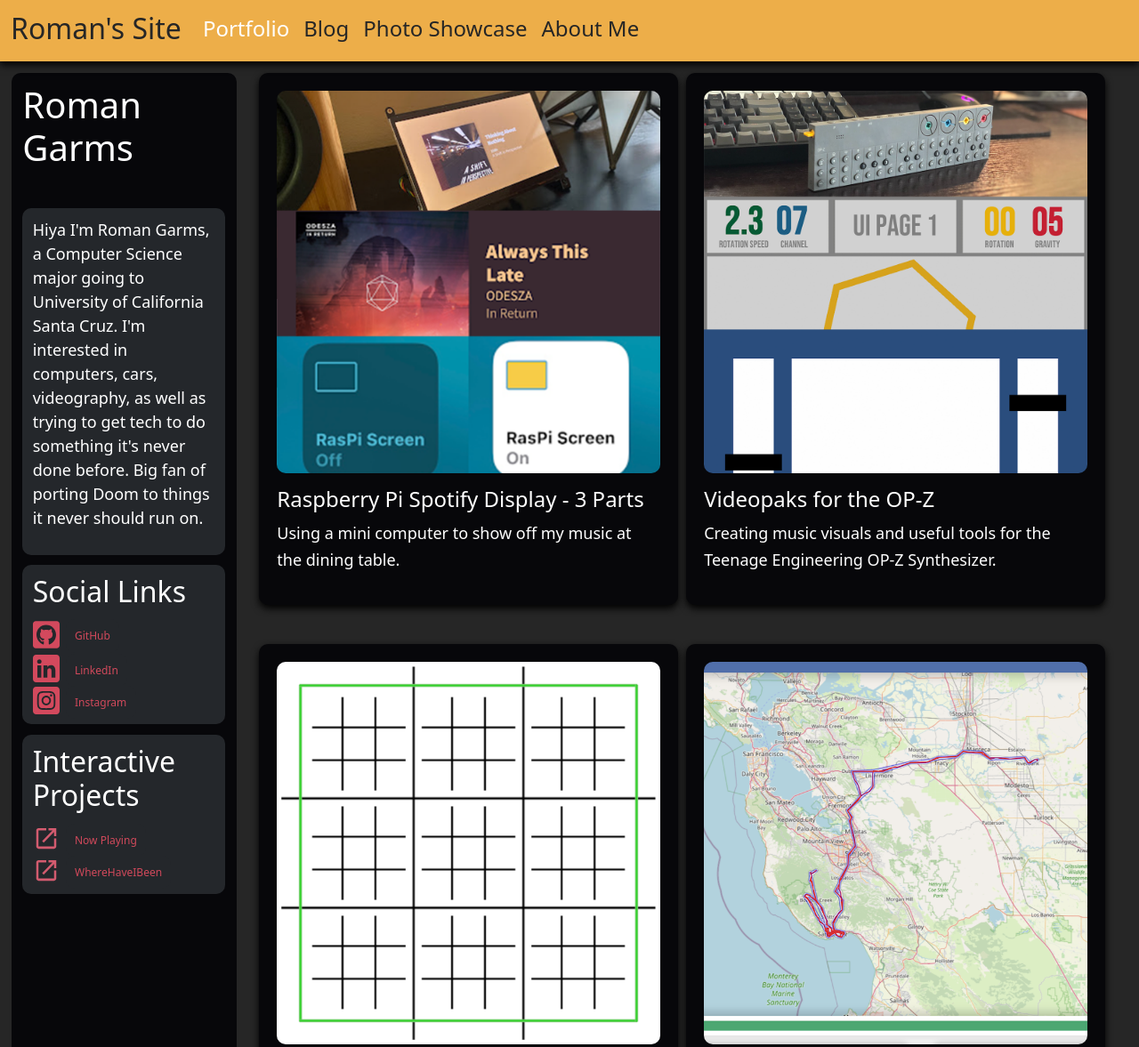
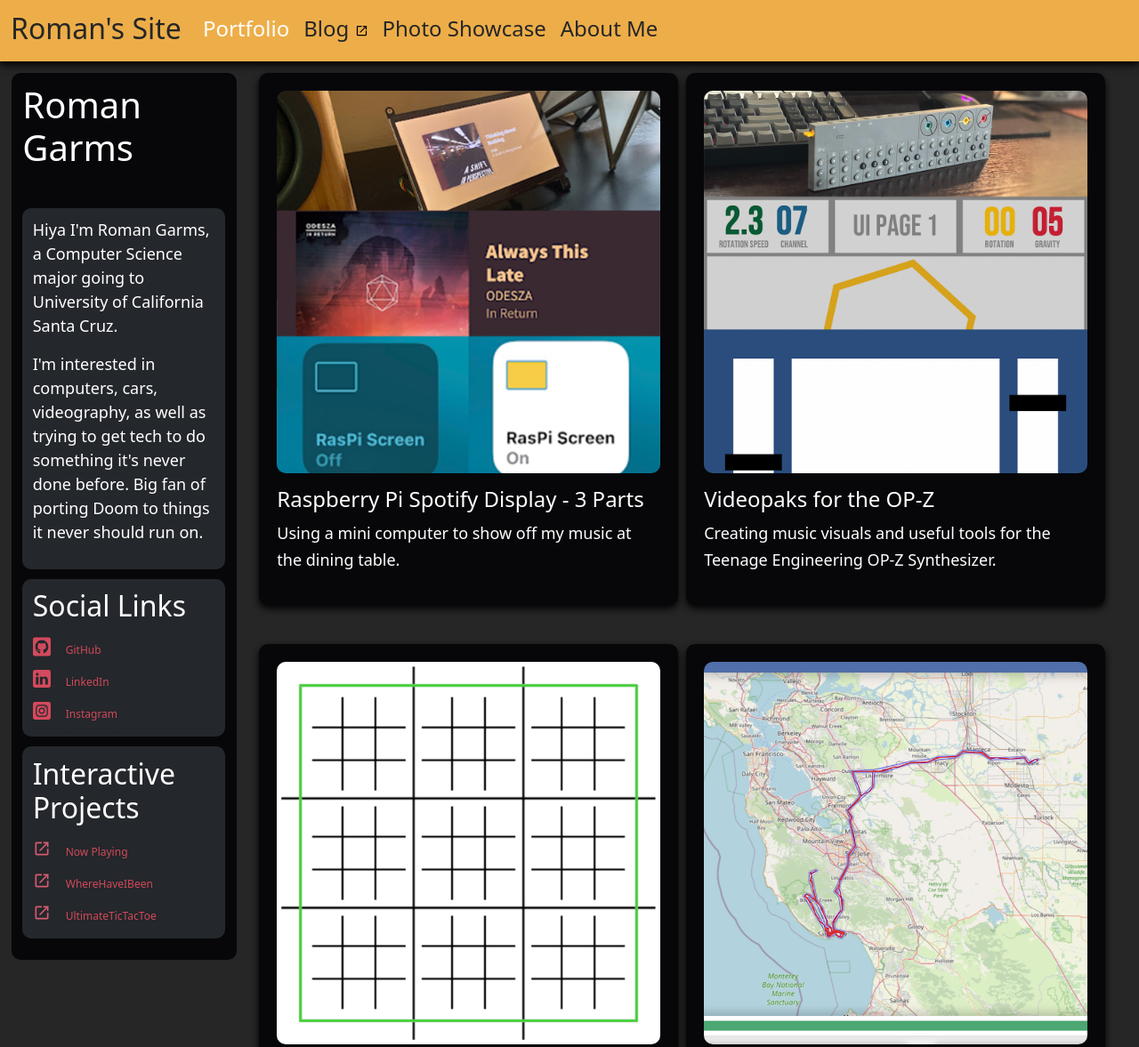
Before and after one commit to Romano-Garmez/Romano-Garmez.github.io, a plain HTML site: page index.html in a window 1280 px wide. Shown: the part 5-1182 px from the top of the page at 89% size. Drawn offline with nearby package versions, Linux system fonts and the light colour scheme.

Commit message:
better looking sidebar and navbar

```diff
--- a/css/sidebar.css
+++ b/css/sidebar.css
@@ -1,11 +1,14 @@
 #sidebar {
 
 
+    max-width: 500px;
     width: 25%;
 
     background-color: var(--main-black);
     padding: 1%;
     border-radius: 10px;
+
+    height: 100%;
 }
 
 #sidebar-bio {
@@ -32,7 +35,8 @@
 
 #sidebar-links img{
     filter: invert(44%) sepia(30%) saturate(1938%) hue-rotate(311deg) brightness(85%) contrast(93%);
-
+    padding-bottom: 2%;
+    width: 10%;
 
 }
 
--- a/index.html
+++ b/index.html
@@ -45,9 +45,14 @@
             <br>
             <div id="sidebar-bio">
                 <p>Hiya
-                    I'm Roman Garms, a Computer Science major going to University of California Santa Cruz. I'm
-                    interested in computers, cars, videography, as well as trying to get tech to do something it's never
-                    done before. Big fan of porting Doom to things it never should run on.</p>
+                    I'm Roman Garms, a Computer Science major going to University of California Santa Cruz.
+                </p>
+
+                <p>
+                    I'm interested in computers, cars, videography, as well as trying to get tech to do something it's
+                    never
+                    done before. Big fan of porting Doom to things it never should run on.
+                </p>
             </div>
 
             <div id="sidebar-links">
@@ -79,6 +84,11 @@
                 <img width="48px" class="sidebar-icon" src="images/openinnew.svg" alt="Open In New Icon">
                 <a href="https://tracker.romangarms.com/" target="_blank" id="sidebar-links">
                     WhereHaveIBeen</a>
+                <br>
+
+                <img width="48px" class="sidebar-icon" src="images/openinnew.svg" alt="Open In New Icon">
+                <a href="https://romangarms.com/UltimateTicTacToe/index.html" target="_blank" id="sidebar-links">
+                    UltimateTicTacToe</a>
                 <br>
             </div>
         </div>
--- a/navbar.html
+++ b/navbar.html
@@ -12,7 +12,7 @@
                     <a class="nav-link" href="index.html">Portfolio</a>
                 </li>
                 <li class="nav-item">
-                    <a class="nav-link" href="https://blog.romangarms.com">Blog</a>
+                    <a class="nav-link" href="https://blog.romangarms.com">Blog <img width="15px" src="images/openinnewBlack.svg" alt="Open In New Icon"></a>
                 </li>
                 <li class="nav-item">
                     <a class="nav-link" href="Photo-Showcase.html">Photo Showcase</a>
```
Also changed, not shown: images/openinnewBlack.svg (added).
